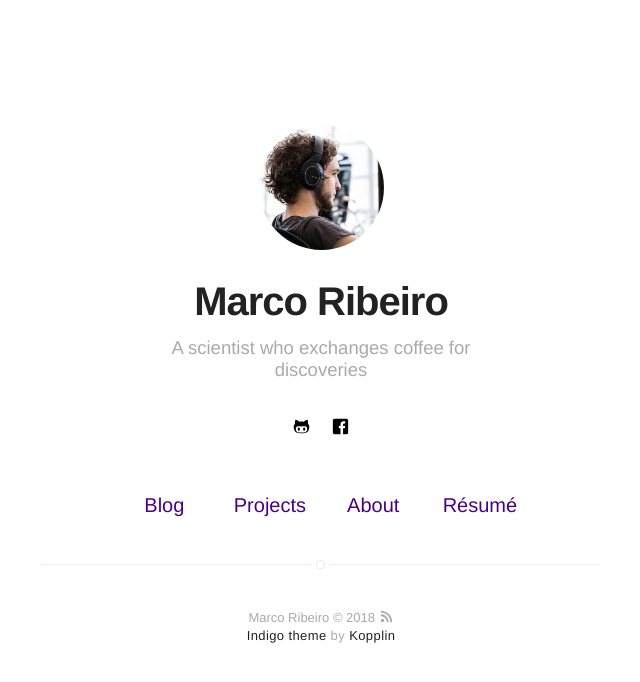
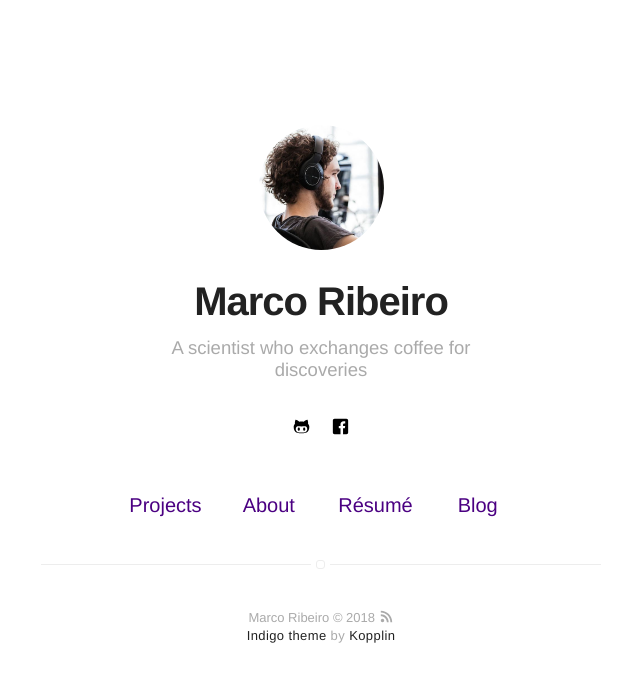
Before and after one commit to marcoffee/marcoffee.github.io, a Jekyll site: the page built from index.html, in a window 1280 px wide. Shown: the top 682 px of the page, without its empty margins (319-959 px from the left). Built offline with Jekyll 4.4.1, drawn with Linux system fonts in a browser that asks for light colours.

Commit message:
Reordered menus

```diff
--- a/_includes/nav.html
+++ b/_includes/nav.html
@@ -4,14 +4,6 @@
             <li class="item">
                 <a class="link" href="{{ site.url }}/">Home</a>
             </li>
-        {% endif %}
-
-        {% if site.blog == true %}
-            {% if page.title != "Blog" %}
-                <li class="item">
-                    <a class="link" href="{{ site.url }}/blog">Blog</a>
-                </li>
-            {% endif %}
         {% endif %}
 
         {% if site.projects == true %}
@@ -32,8 +24,16 @@
 
         {% if site.resume == true %}
             <li class="item">
-                <a class="link" href="{% if site.resume-external %}{{ site.resume-url }}{% else %}{{ site.url }}/{{ site.resume-url }}{% endif %}">Résumé</a>
+                <a class="link" target="{% if site.resume-external %} _blank {% else %} _self {% endif %}" href="{% if site.resume-external %}{{ site.resume-url }}{% else %}{{ site.url }}/{{ site.resume-url }}{% endif %}">Résumé</a>
             </li>
+        {% endif %}
+
+        {% if site.blog == true %}
+            {% if page.title != "Blog" %}
+                <li class="item">
+                    <a class="link" href="{{ site.url }}/blog">Blog</a>
+                </li>
+            {% endif %}
         {% endif %}
     </ul>
 </nav>
```
